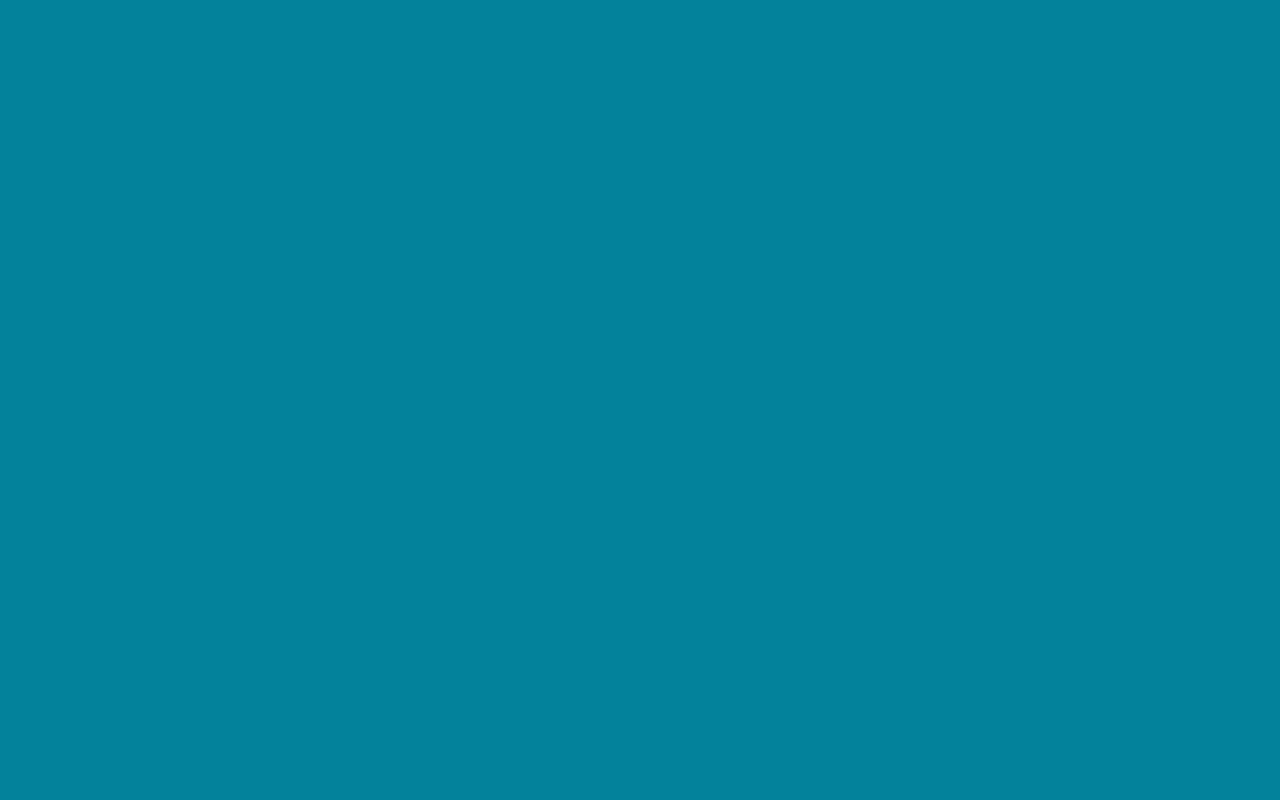
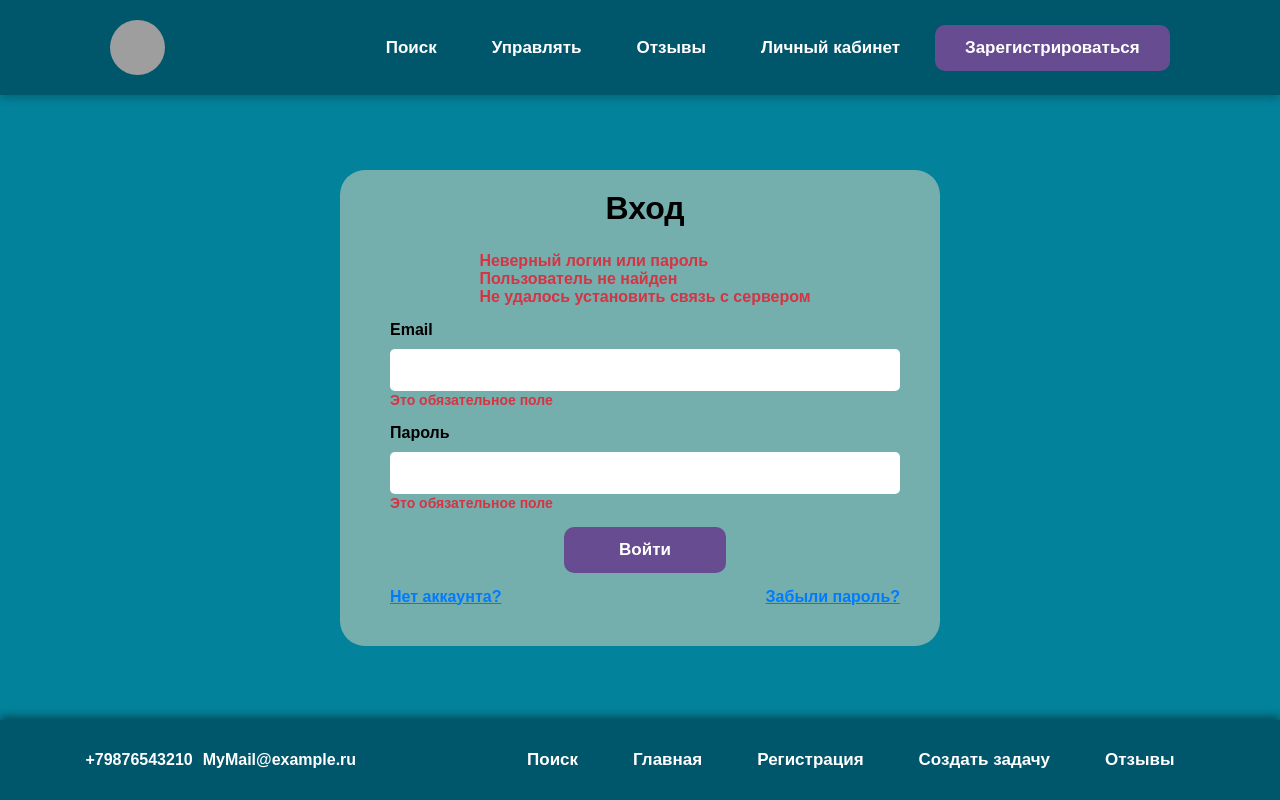
Before and after one commit to Inseliq/checkup-todo-list, a plain HTML site: page src/auth/login.html in a window 1280 px wide. Drawn offline with Linux system fonts and the light colour scheme; grey boxes are pictures that could not be loaded.

```diff
--- a/src/auth/login.html
+++ b/src/auth/login.html
@@ -8,6 +8,66 @@
   <title>Вход</title>
 </head>
 <body>
-
+<header>
+	<a href="index.html" class="logo">
+		<img src="/public/assets/icon/main-icon_1x1(2k).png" class="logo" alt="Logo" />
+	</a>
+	<nav>
+		<a class="link" href="#">Поиск</a>
+		<a class="link" href="#">Управлять</a>
+		<a class="link" href="#">Отзывы</a>
+		<a class="link" href="#">Личный кабинет</a>
+		<a class="btn" href="register.html">Зарегистрироваться</a>
+	</nav>
+</header>
+<main>
+	<section class="registration__sec">
+		<div class="container">
+			<form action="/registration" method="post" class="register__form">
+				<h1 class="sec__title inversion">Вход</h1>
+				<span class="error_global">
+							Неверный логин или пароль<br>
+							Пользователь не найден<br>
+							Не удалось установить связь с сервером
+				</span>
+				<div class="content">
+				  <label for="email">Email</label>
+					<input type="email" name="email" required />
+					<span class="error_message">
+								Это обязательное поле
+					</span>
+			  </div>
+				<div class="content">
+					<label for="password" class="form-label">Пароль</label>
+					<input type="password" name="password" required />
+					<span class="error_message">
+								Это обязательное поле
+					</span>
+				</div>
+				<div class="submit">
+					 <input type="submit" onclick="window.location.href='#'"value="Войти" class="btn btnLogin" />
+           <!-- Пока так -->
+				</div>
+				<div class="link_group">
+					<a href="register.html" class="link-transition">Нет аккаунта?</a>
+					<a href="#" class="link-transition">Забыли пароль?</a>
+				</div>
+		</form>
+	</div>
+</section>
+</main>
+<footer>
+		<div class="contact">
+			<p class="phone">+79876543210</p>
+			<p class="mail">MyMail@example.ru</p>
+		</div>
+		<nav>
+      <a class="link" href="#">Поиск</a>
+			<a class="link" href="#">Главная</a>
+			<a class="link" href="register.html">Регистрация</a>
+			<a class="link" href="#">Создать задачу</a>
+			<a class="link" href="#">Отзывы</a>
+		</nav>
+</footer>
 </body>
 </html>
--- a/src/css/root.css
+++ b/src/css/root.css
@@ -6,7 +6,7 @@
   --bg-color: #00576c;
   --secondary-color: #03829b;
   --link-shadow: #00000050;
-  --bg-card: #2f9589;
+  --bg-card: #74afae;
   --input-color: #c0e2e6;
   --error-message: #d63343;
 }
--- a/src/css/signIn.css
+++ b/src/css/signIn.css
@@ -0,0 +1,98 @@
+.registration__sec {
+    & .container {
+        display: flex;
+        justify-content: center;
+        align-items: center;
+
+        & .register__form {
+            width: 80%;
+            max-width: 600px;
+            background: var(--bg-card);
+            padding: 20px 40px 40px 50px;
+            border-radius: 25px;
+            color: #000;
+            display: flex;
+            flex-direction: column;
+            gap: 15px;
+
+            & .error_global {
+                display: flex;
+                justify-content: center;
+            }
+
+            & .inversion {
+                font-size: 32px;
+                text-align: center;
+                font-weight: 700;
+                margin-bottom: 10px;
+            }
+
+            & .content {
+                & label {
+                    font-size: 16px;
+                    margin-bottom: 10px;
+                    display: block;
+                }
+
+                & input {
+                    width: 100%;
+                    padding: 12px;
+                    font-size: 16px;
+                    border: none;
+                    border-radius: 5px;
+                }
+            }
+        }
+
+        & .submit {
+            display: flex;
+            justify-content: center;
+
+            & .btnLogin {
+                padding: 13px 55px;
+            }
+
+            & .checkbox {
+                margin-right: 8px;
+            }
+        }
+
+        & .link_group {
+            display: flex;
+            width: 100%;
+            justify-content: space-between;
+        }
+    }
+}
+
+.error_message {
+    color:var(--error-message);
+    font-size: 14px;
+}
+
+.error_global {
+    color: var(--error-message);
+    font-size: 16px;
+}
+
+@media screen and (max-width:768px) {
+    .register__form{
+        width: 95% !important;
+    }
+
+    a {
+        font-size: 14px !important;
+    }
+
+    .inversion {
+        font-size: 24px !important;
+    }
+
+    .error_message {
+        font-size: 12.5px !important;
+    }
+
+    .error_global {
+        font-size: 14px !important;
+    }
+}
```
